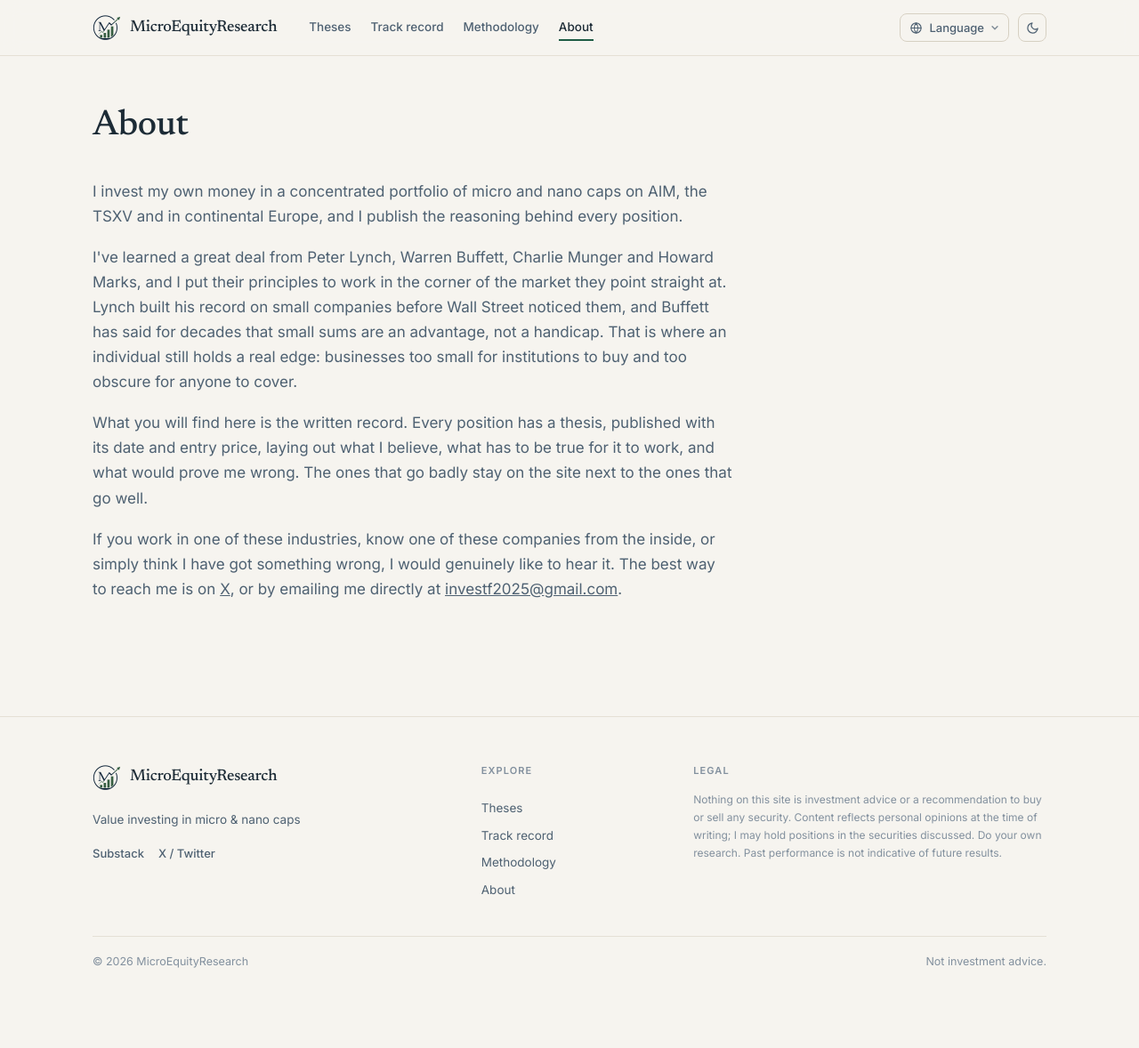
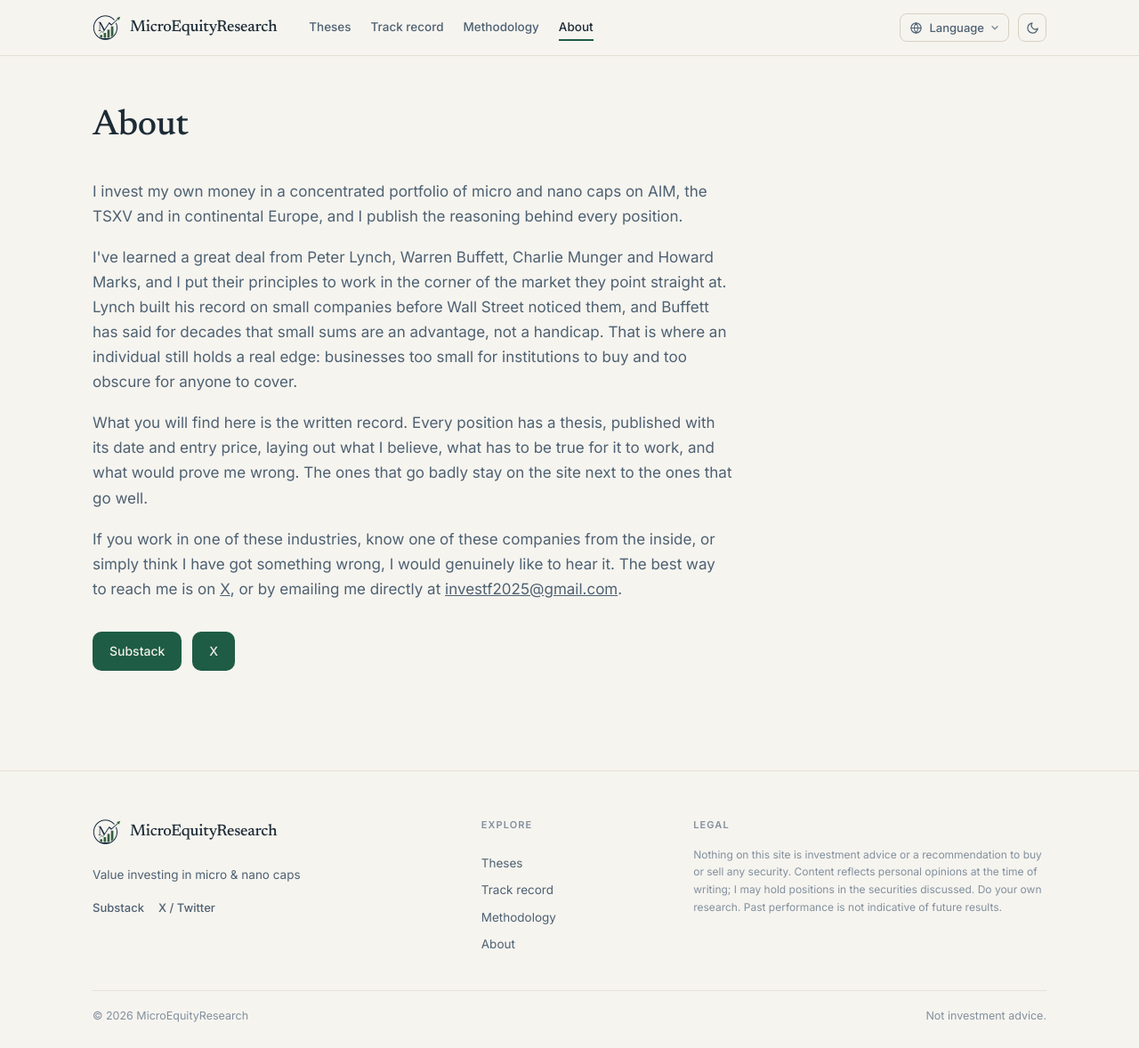
Before and after one commit to trackcmg/micro_cap_invest, a Jekyll site: the page built from about.html, in a window 1280 px wide and 1178 px high. Shown: the whole window at 89% size. Built offline with Jekyll 4.4.1, drawn with Linux system fonts in a browser that asks for light colours.

Commit message:
Restore Substack and X buttons in about.html

```diff
--- a/about.html
+++ b/about.html
@@ -56,4 +56,9 @@ permalink: /about/
   </p>
 
 
+  <div class="hero-cta" style="margin-top:34px">
+    {% if site.substack_url and site.substack_url != "" %}<a class="btn btn-primary" href="{{ site.substack_url }}" target="_blank" rel="noopener">Substack</a>{% endif %}
+    {% if site.twitter_url and site.twitter_url != "" %}<a class="btn btn-primary" href="{{ site.twitter_url }}" target="_blank" rel="noopener">X</a>{% endif %}
+  </div>
+
 </div>
```
